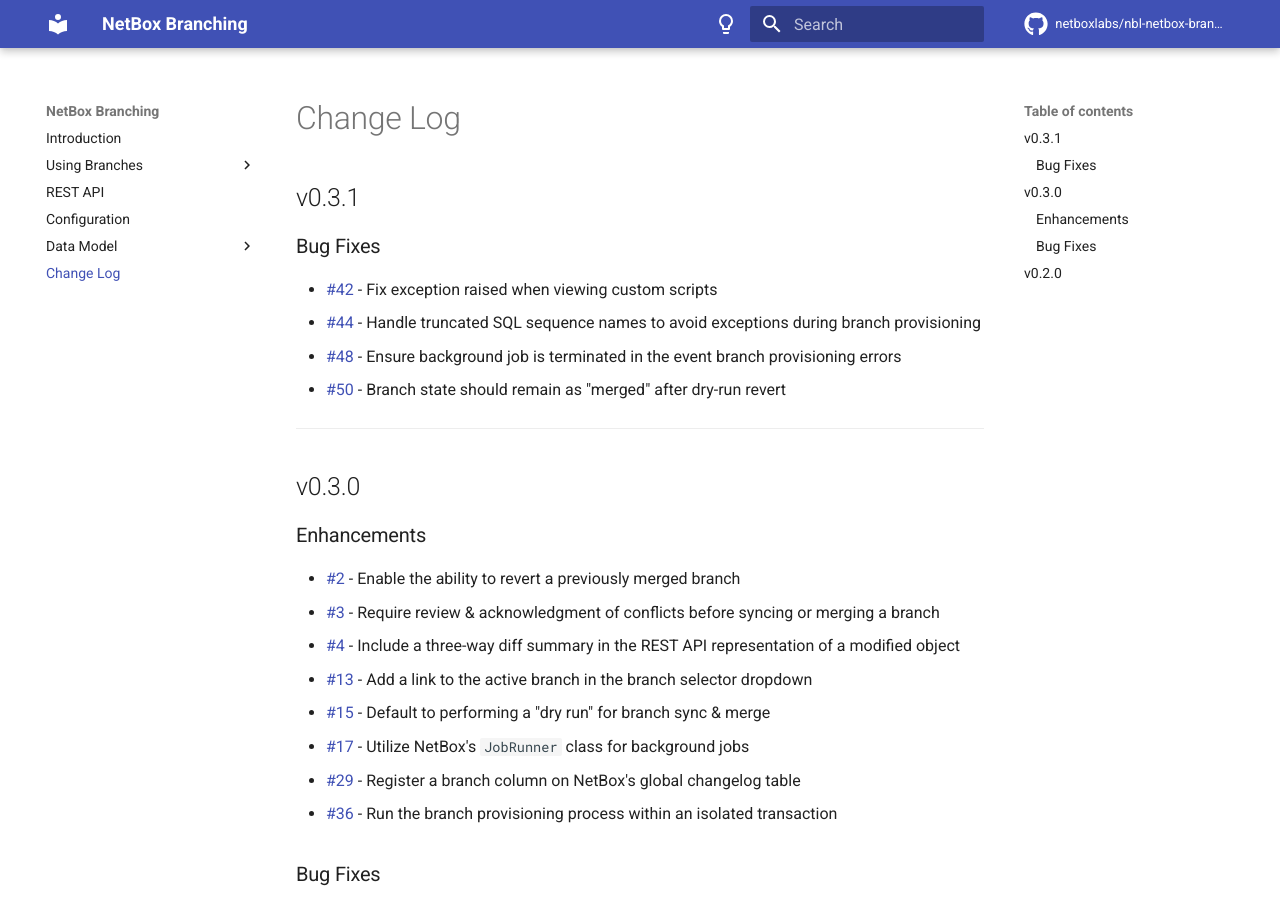
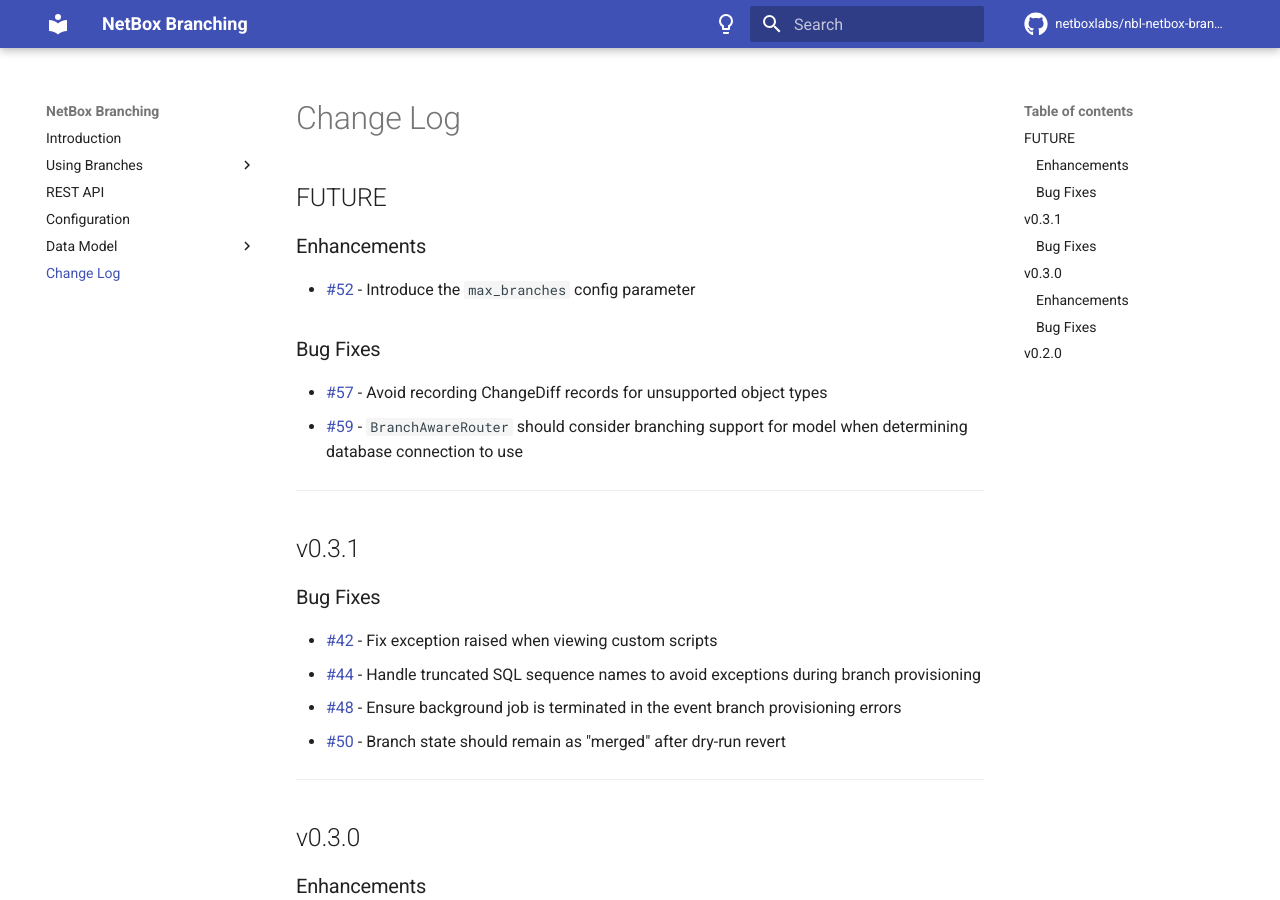
Before and after one commit to netboxlabs/netbox-branching, an MkDocs documentation site: the page built from docs/changelog.md, in a window 1280 px wide and 900 px high. Built offline with MkDocs 1.6.1 and Material for MkDocs 9.7.7, drawn with Linux system fonts in a browser that asks for light colours; comment, search, counter and statistics services are not loaded.

Commit message:
Update changelog

```diff
--- a/docs/changelog.md
+++ b/docs/changelog.md
@@ -1,4 +1,17 @@
 # Change Log
+
+## FUTURE
+
+### Enhancements
+
+* [#52](https://github.com/netboxlabs/nbl-netbox-branching/issues/52) - Introduce the `max_branches` config parameter
+
+### Bug Fixes
+
+* [#57](https://github.com/netboxlabs/nbl-netbox-branching/issues/57) - Avoid recording ChangeDiff records for unsupported object types
+* [#59](https://github.com/netboxlabs/nbl-netbox-branching/issues/59) - `BranchAwareRouter` should consider branching support for model when determining database connection to use
+
+---
 
 ## v0.3.1
 
```
